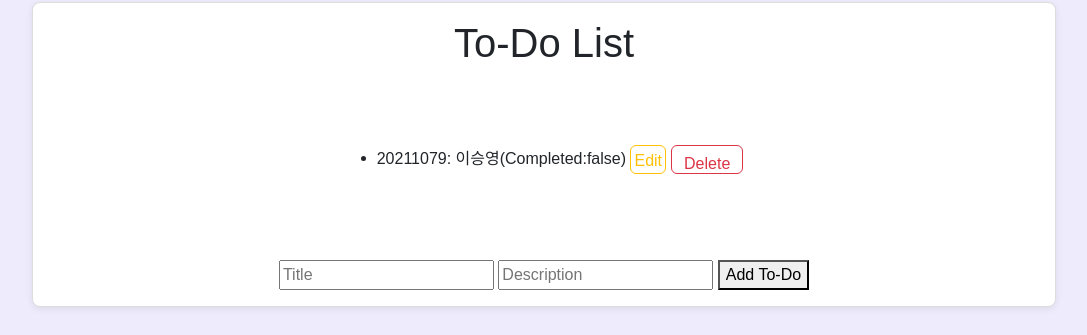
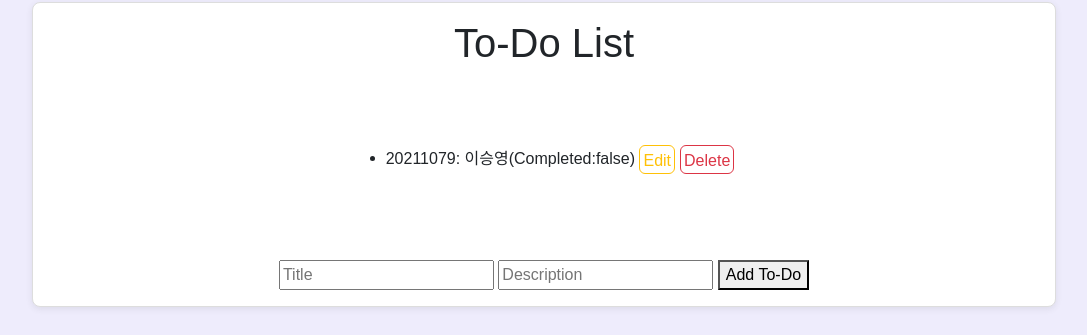
Before and after one commit to Seung-0208/devops-todo-app, a FastAPI app: page / in a window 1280 px wide. Shown: the part 246-581 px from the top of the page, without its empty margins (96-1183 px from the left). Run offline with FastAPI, Linux system fonts and the light colour scheme.

Commit message:
style: 삭제 버튼 패딩 조정

```diff
--- a/templates/index.html
+++ b/templates/index.html
@@ -101,6 +101,7 @@
                 deleteBtn.classList.add('btn', 'btn-outline-danger');
                 deleteBtn.id = `delete_${todo.id}`;
                 deleteBtn.style.height='29px';
+                deleteBtn.style.padding='3px';
 
                 deleteBtn.onclick = async(e) => {
                     const isDelete = confirm('해당 항목을 삭제하시겠습니까?');
```
